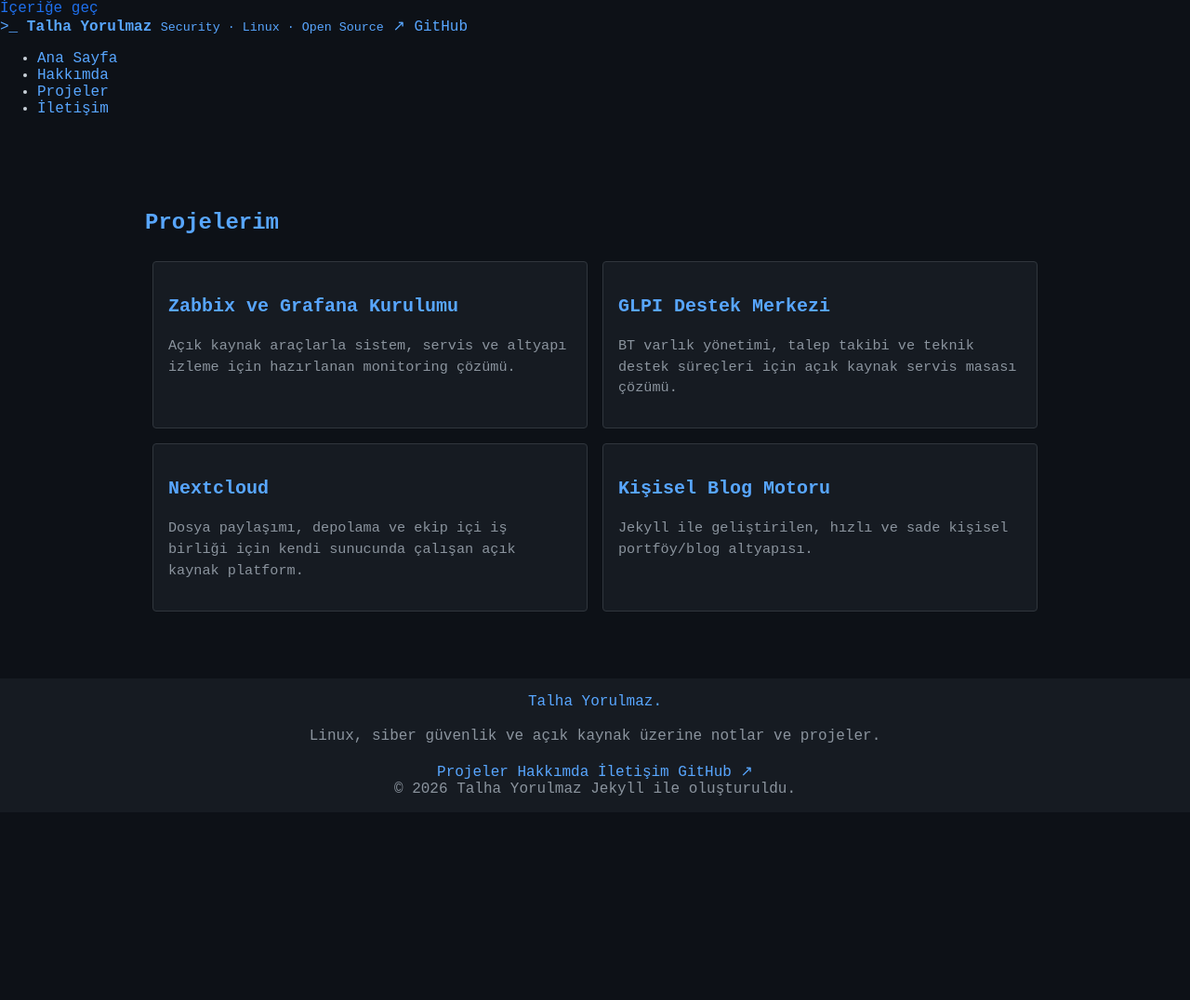
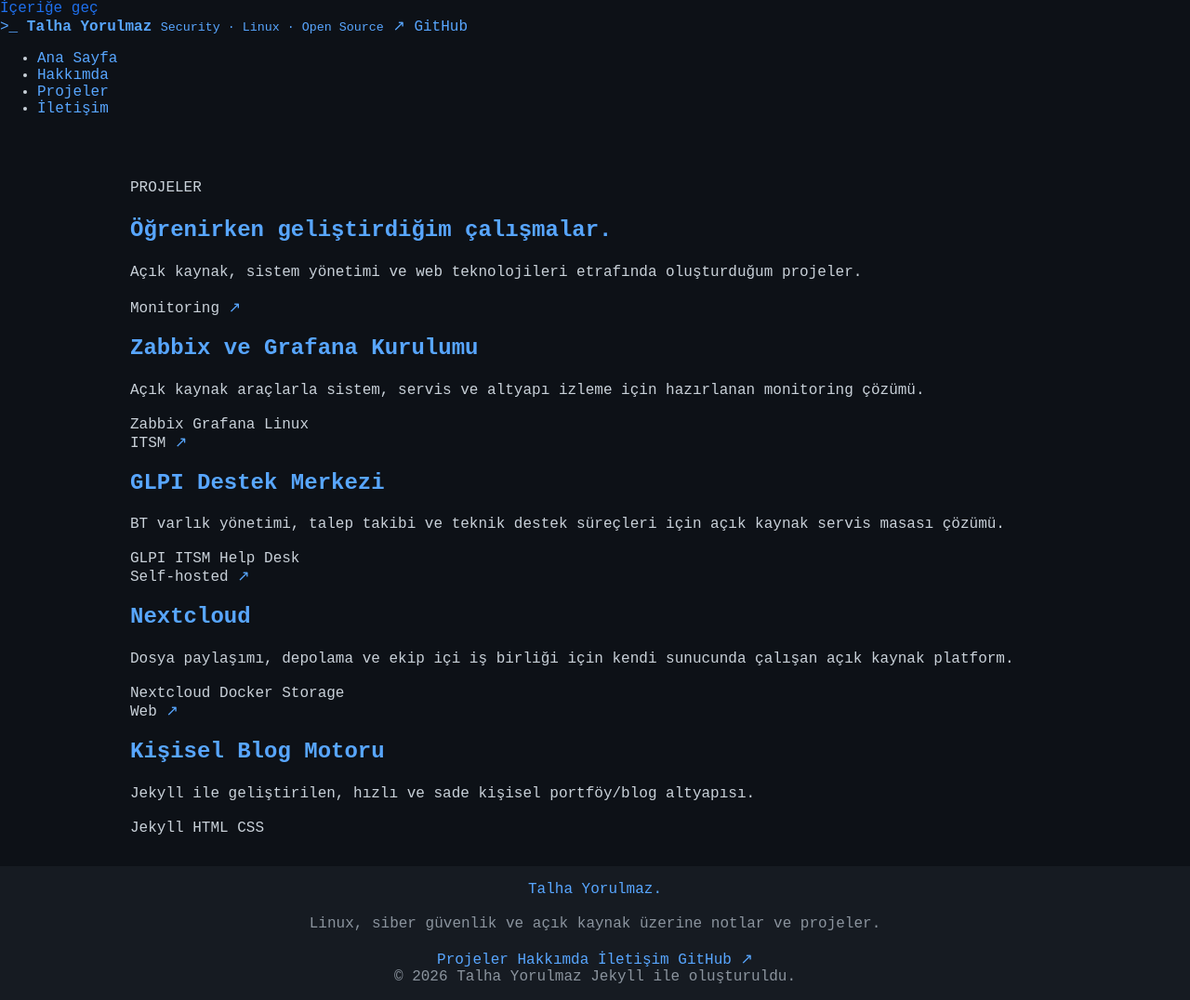
Before and after one commit to talhayrlmz/talhayorulmaz.github.io, a Jekyll site: the page built from projects.html, in a window 1280 px wide. Shown: the whole page at 93% size. Built offline with Jekyll 4.4.1, drawn with Linux system fonts in a browser that asks for light colours; before the commit the page ends 900 px from its top, so only the background shows below that.

Commit message:
Update projects.html

```diff
--- a/projects.html
+++ b/projects.html
@@ -1,16 +1,45 @@
 ---
 layout: default
 title: "Projeler"
-description: "Talha Yorulmaz'ın Projeleri"
+description: "Talha Yorulmaz tarafından geliştirilen Linux, açık kaynak ve sistem yönetimi projeleri."
 ---
-<section class="projects">
-  <h1>Projelerim</h1>
-  <div class="project-list">
-    {% for project in site.data.projects %}
-    <div class="project-item">
-      <h3><a href="{{ project.url }}" target="_blank">{{ project.title }}</a></h3>
-      <p>{{ project.description }}</p>
-    </div>
-    {% endfor %}
+
+<section class="page-hero">
+  <div class="container narrow">
+    <p class="eyebrow">PROJELER</p>
+    <h1>Öğrenirken geliştirdiğim çalışmalar.</h1>
+    <p>
+      Açık kaynak, sistem yönetimi ve web teknolojileri etrafında oluşturduğum projeler.
+    </p>
   </div>
 </section>
+
+<section class="section">
+  <div class="container">
+    <div class="project-grid project-grid-full">
+      {% for project in site.data.projects %}
+        <article class="project-card">
+          <div class="project-card-top">
+            <span class="project-category">{{ project.category }}</span>
+            <a
+              class="project-arrow"
+              href="{{ project.url }}"
+              target="_blank"
+              rel="noopener noreferrer"
+              aria-label="{{ project.title }} projesini aç"
+            >↗</a>
+          </div>
+
+          <h2>{{ project.title }}</h2>
+          <p>{{ project.description }}</p>
+
+          <div class="tag-list">
+            {% for tag in project.tags %}
+              <span>{{ tag }}</span>
+            {% endfor %}
+          </div>
+        </article>
+      {% endfor %}
+    </div>
+  </div>
+</section>
```
